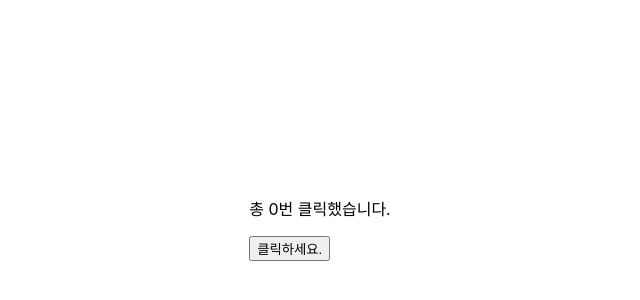
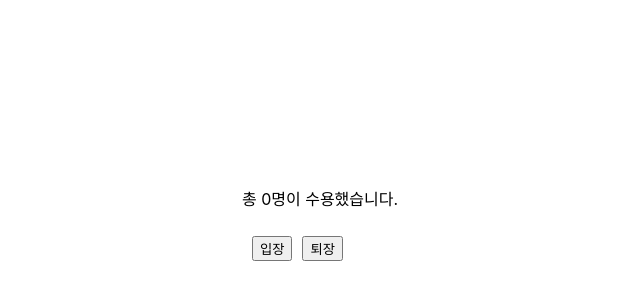
Before and after one commit to dgjPolyTech/react_project1, a React (Create React App) app: page / in a window 1280 px wide. Shown: the part 180-480 px from the top of the page, without its empty margins (320-960 px from the left). Built offline with nearby package versions, Linux system fonts and the light colour scheme.

Commit message:
7장 useState 훅

```diff
--- /dev/null
+++ b/src/chp07/Accomodate.jsx
@@ -0,0 +1,31 @@
+import React, {useEffect, useState} from 'react';
+import useCounter from "./useCounter";
+
+const MAX_Count = 10;
+
+function Accomodate(props) {
+    const [isFull, setIsFull] = useState(false);
+    const [count, increaseCount, decreaseCount] = useCounter(0);
+
+    useEffect(() => {
+        console.log("============");
+        console.log("useEffect() isFull is called");
+        console.log(`isFull: ${isFull}`);
+    });
+
+    useEffect(() => {
+        setIsFull(count >= MAX_Count);
+        console.log(`Current count value: ${count}`)
+    }, [count]);
+
+    return(
+        <div style={{padding: 20}}>
+            <p>{`총 ${count}명이 수용했습니다.`}</p>
+            <button onClick={increaseCount} disabled={isFull} style={{margin: 10}}>입장</button>
+            <button onClick={decreaseCount}>퇴장</button>
+            {isFull && <p style={{color:"red", margin: 15}}>수용할 수 있는 정원이 가득 찼습니다.</p>}
+        </div>
+    );
+}
+
+export default Accomodate;
--- a/src/chp07/exam01/Counter.jsx
+++ b/src/chp07/exam01/Counter.jsx
@@ -1,10 +1,18 @@
-import React, {useState} from "react";
+import React, {useState, useEffect} from "react";
 // useState 훅을 사용하여, 상태설정이 변경될 때마다 다시 Rendering이 되게 변경
 
 function Counter(){
     const [count, setCount] = useState(0);
+    //useEffect 혹은 클래스형컴포넌트에서 컴포넌트가 마운트되었을 때, 컴포넌트가 업데이트(변경)되었을 떄 자동으로 호출되는 callBack 메소드가
+    // 함수형 컴포넌트에는 존재하지 않기 때문에 useEffect 훅을 대신 사용한다.
+    // count useState 설정이 변경될 때마다 제목표시줄의 문자열을 변경하고자 한다.
 
     //var count = 0;
+
+    useEffect(() => {
+        document.title = `총 ${count}번 클릭했습니다.`;
+        return () => {}
+    });
 
     return (
         <div>
--- /dev/null
+++ b/src/chp07/useCounter.jsx
@@ -0,0 +1,15 @@
+import React, {useState} from "react";
+
+// custom hook(사용자 정의 훅): useState hook을 사용
+function useCounter(initialValue){
+    // 컴포넌트가 마운트 되었을 때, 업데이트 되었을 때
+    const [count, setCount] = useState(initialValue);
+
+    const increaseCount = () => setCount((count) => count +1);
+    const decreaseCount = () => setCount((count) => Math.max(count -1, 0));
+
+    // 컴포넌트가 언마운트 되었을 때
+    return [count, increaseCount, decreaseCount]
+}
+
+export default useCounter;
--- a/src/index.js
+++ b/src/index.js
@@ -16,6 +16,7 @@
 // import Comment from './chp05/Comment';
 import NotificationList from "./chp06/NotificationList";
 import Counter from "./chp07/exam01/Counter";
+import Accomodate from "./chp07/Accomodate";
 
 const root = ReactDOM.createRoot(document.getElementById('root'));
 
@@ -23,7 +24,7 @@
     // 괄호 안 내용을 렌더링 시킨다는 의미.
     root.render(
         <React.StrictMode>
-            <Counter />
+            <Accomodate />
         </React.StrictMode>
     );
 }, 1000);
```
